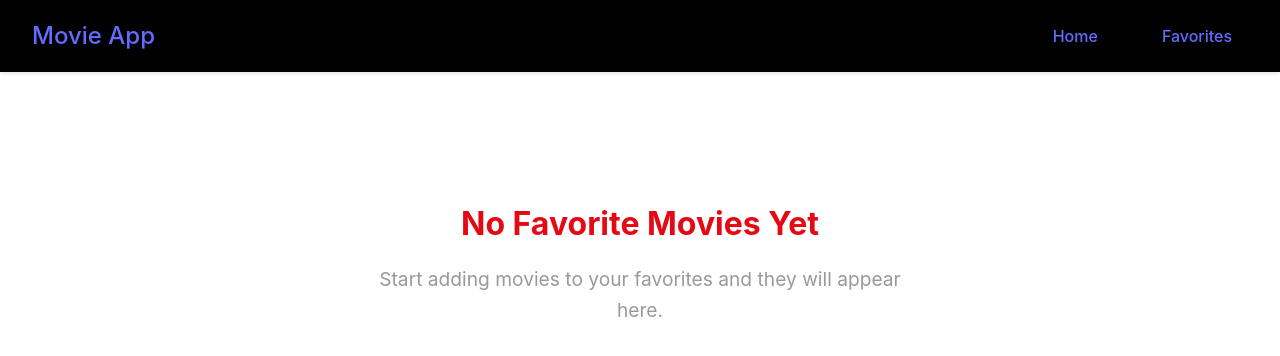
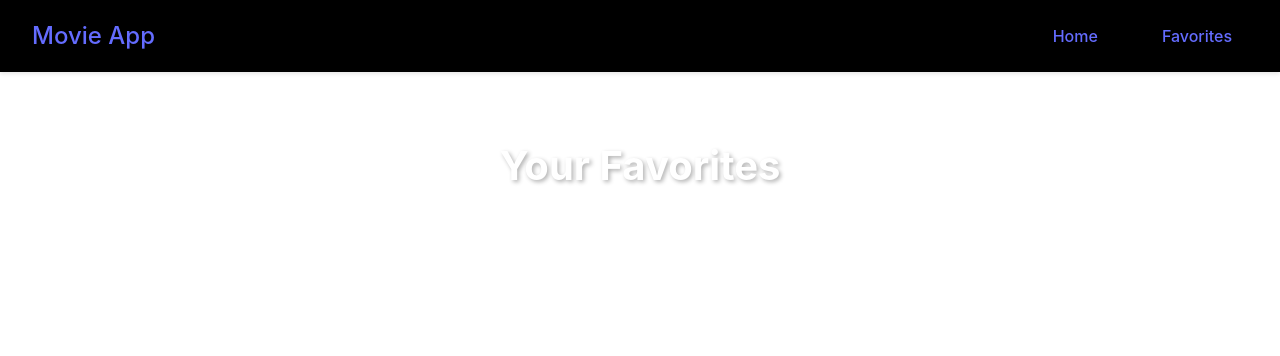
Before and after one commit to sacuervo/movies, a React (Vite) app in the folder movies/: page /favorites in a window 1280 px wide. Shown: the top 356 px of the page. Built offline with nearby package versions, Linux system fonts and the light colour scheme.

Commit message:
Add state to Favorites

```diff
--- a/movies/src/pages/Favorites.jsx
+++ b/movies/src/pages/Favorites.jsx
@@ -1,6 +1,23 @@
 import '../css/Favorites.css';
+import { useMovieContext } from '../contexts/MovieContext';
+import { MovieCard } from '../components/MovieCard';
 
 export function Favorite() {
+  const { favorites } = useMovieContext();
+
+  if (favorites) {
+    return (
+      <div className="favorites">
+        <h2>Your Favorites</h2>
+        <div className="movies-grid">
+          {favorites.map((movie) => (
+            <MovieCard movie={movie} key={movie.id} />
+          ))}
+        </div>
+      </div>
+    );
+  }
+
   return (
     <div className="favorites-empty">
       <h2>No Favorite Movies Yet</h2>
```
